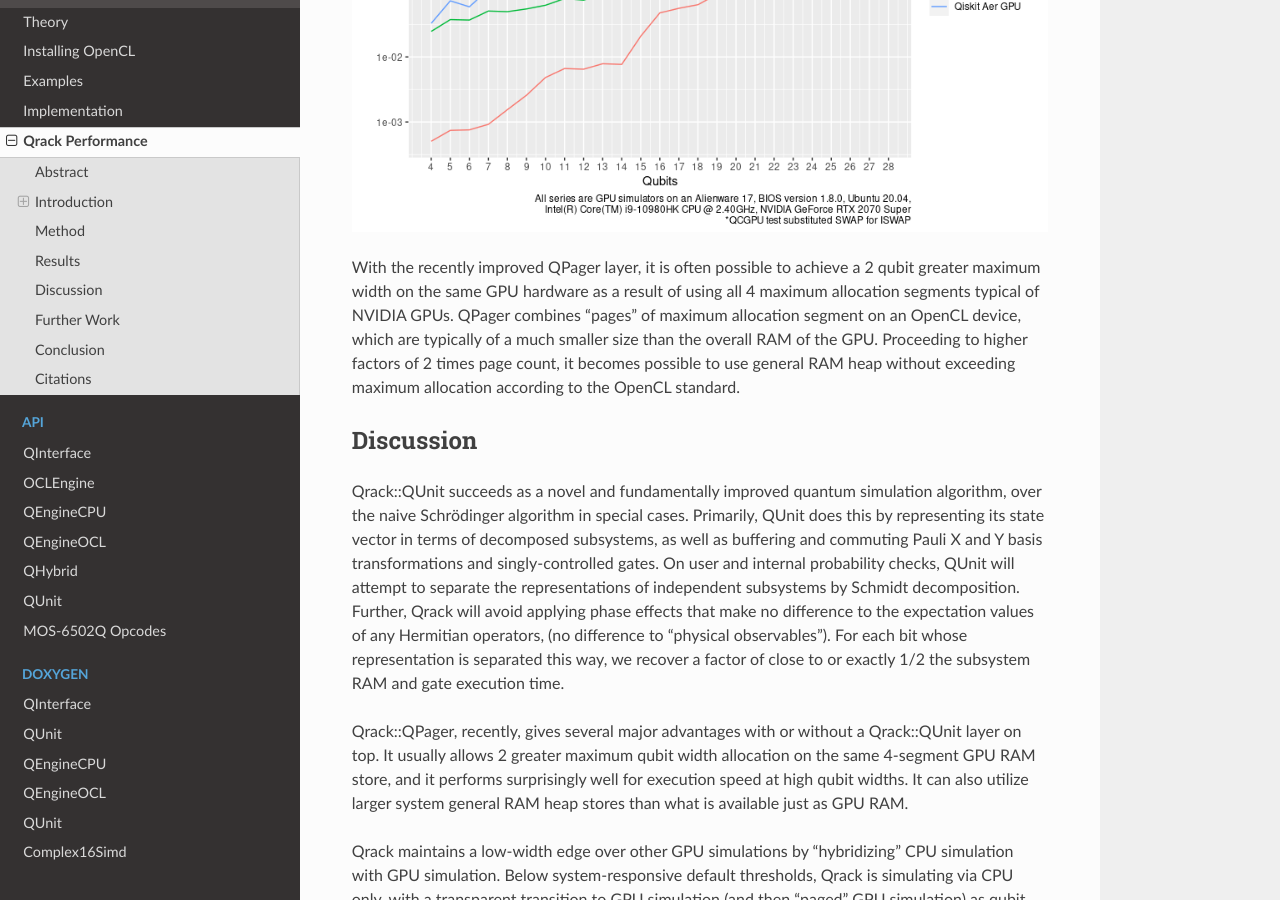
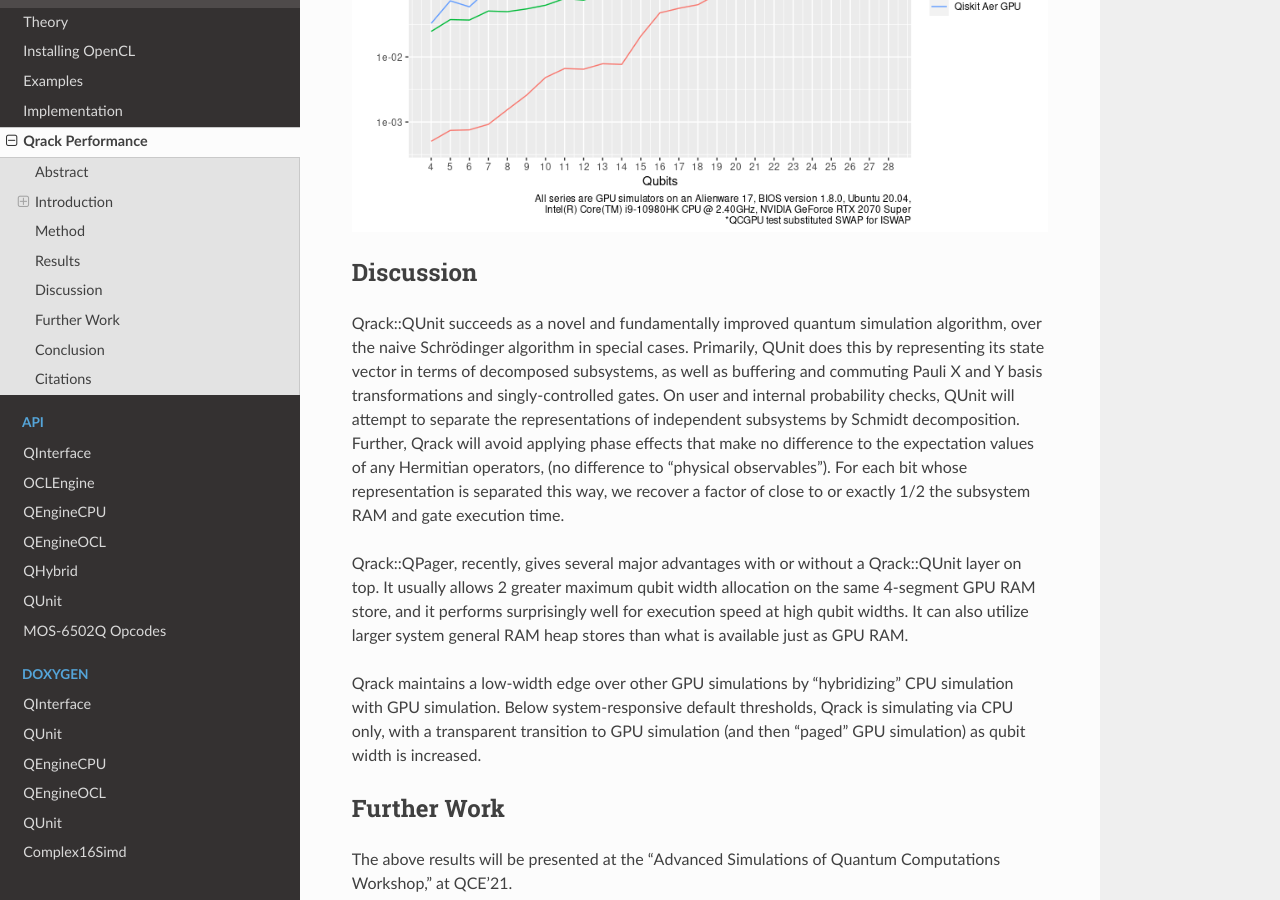
Before and after one commit to vm6502q/qrack.github.io, a Sphinx documentation site: the page built from docs/performance.rst, in a window 1280 px wide and 900 px high, scrolled down 4896 px. Built offline with Sphinx 7.4.7 and the Read the Docs theme 2.0.0, drawn with Linux system fonts in a browser that asks for light colours.

Commit message:
Remove extraneous paragraph

```diff
--- a/docs/performance.rst
+++ b/docs/performance.rst
@@ -70,8 +70,6 @@ For "Sycamore" circuits, argued by other authors to establish "quantum supremacy
 
 .. image:: performance/sycamore.png
 
-With the recently improved QPager layer, it is often possible to achieve a 2 qubit greater maximum width on the same GPU hardware as a result of using all 4 maximum allocation segments typical of NVIDIA GPUs. QPager combines "pages" of maximum allocation segment on an OpenCL device, which are typically of a much smaller size than the overall RAM of the GPU. Proceeding to higher factors of 2 times page count, it becomes possible to use general RAM heap without exceeding maximum allocation according to the OpenCL standard.
-
 Discussion
 **********
 
```
